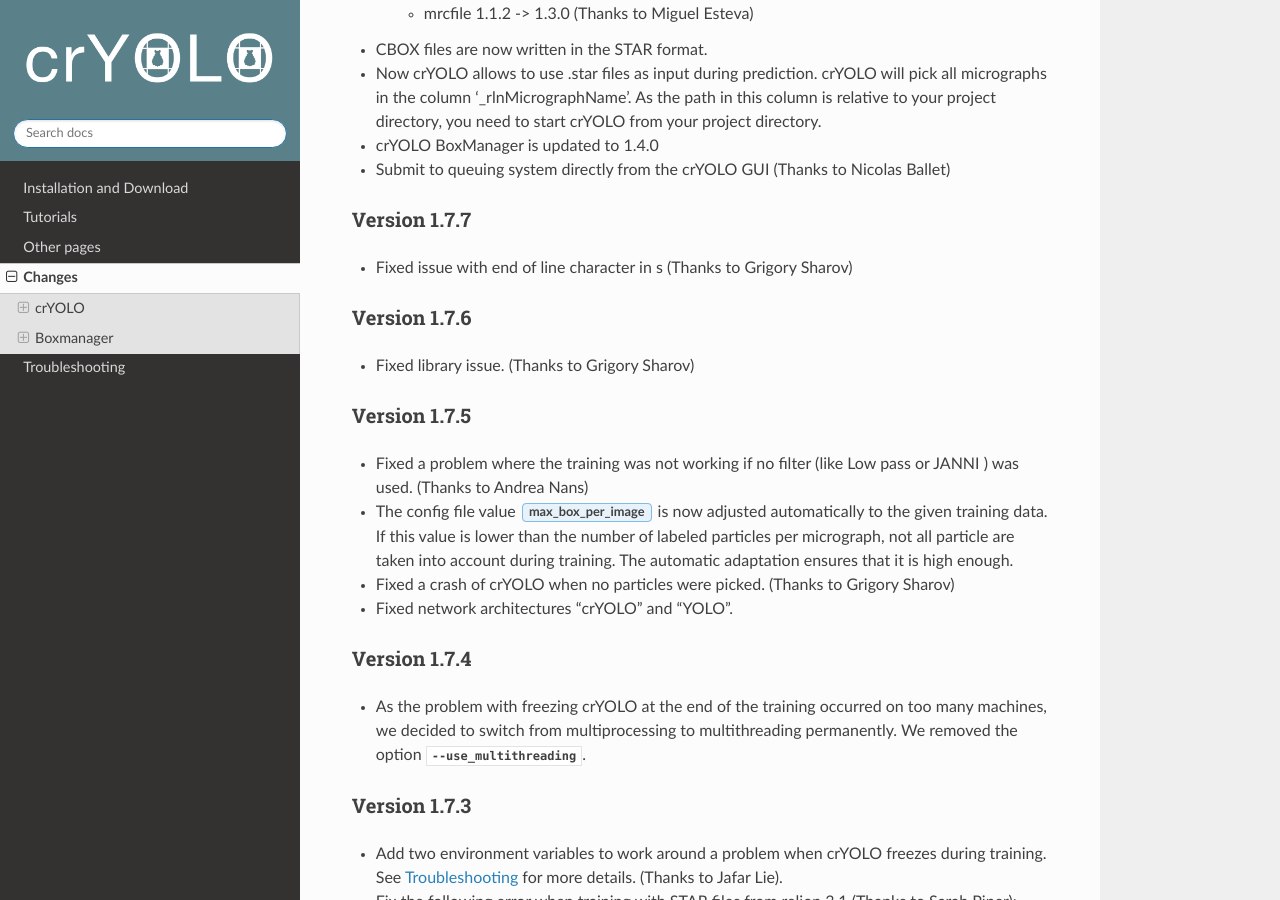
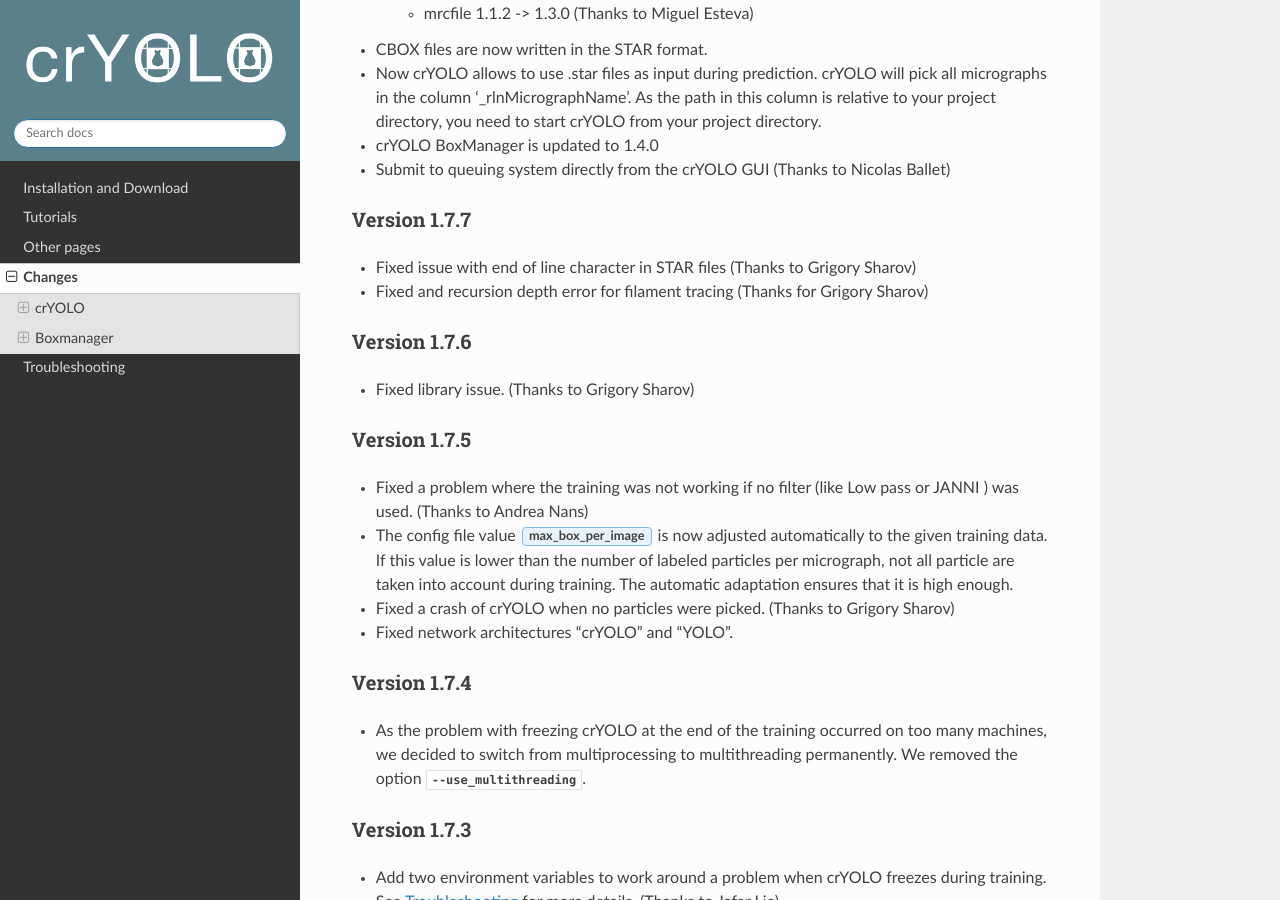
Before and after one commit to MPI-Dortmund/cryolo, a Sphinx documentation site: the page built from source/changes.rst, in a window 1280 px wide and 900 px high, scrolled down 782 px. Built offline with Sphinx 7.4.7 and the Read the Docs theme 2.0.0, drawn with Linux system fonts in a browser that asks for light colours.

Commit message:
Update change log for 1.7.7

```diff
--- a/source/changes.rst
+++ b/source/changes.rst
@@ -28,7 +28,8 @@ Version 1.8.0 (not yet offically released)
 
 Version 1.7.7
 *************
-* Fixed issue with end of line character in s (Thanks to Grigory Sharov)
+* Fixed issue with end of line character in STAR files (Thanks to Grigory Sharov)
+* Fixed and recursion depth error for filament tracing (Thanks for Grigory Sharov)
 
 Version 1.7.6
 *************
```
